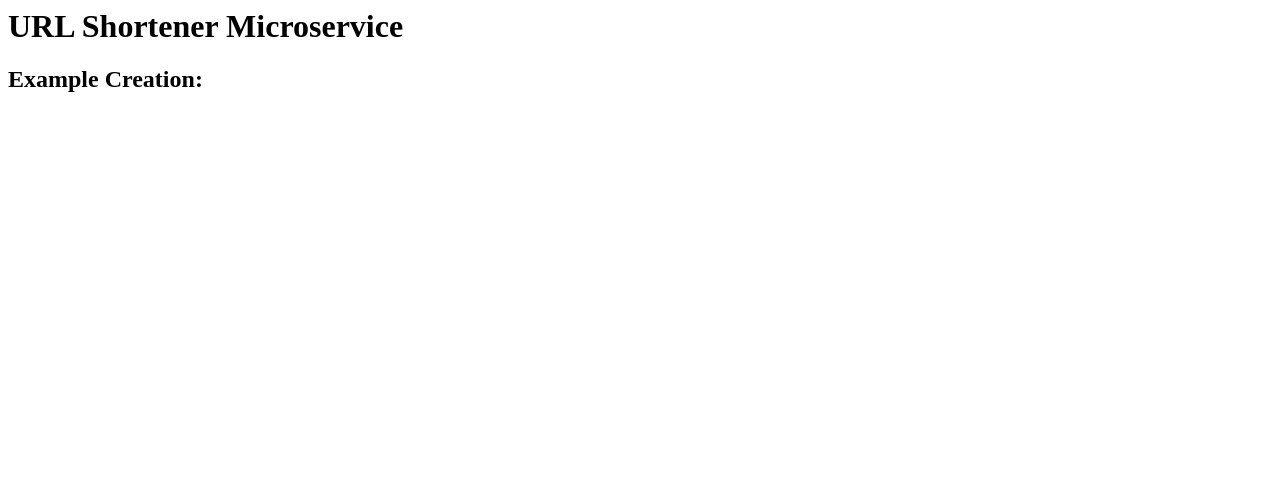
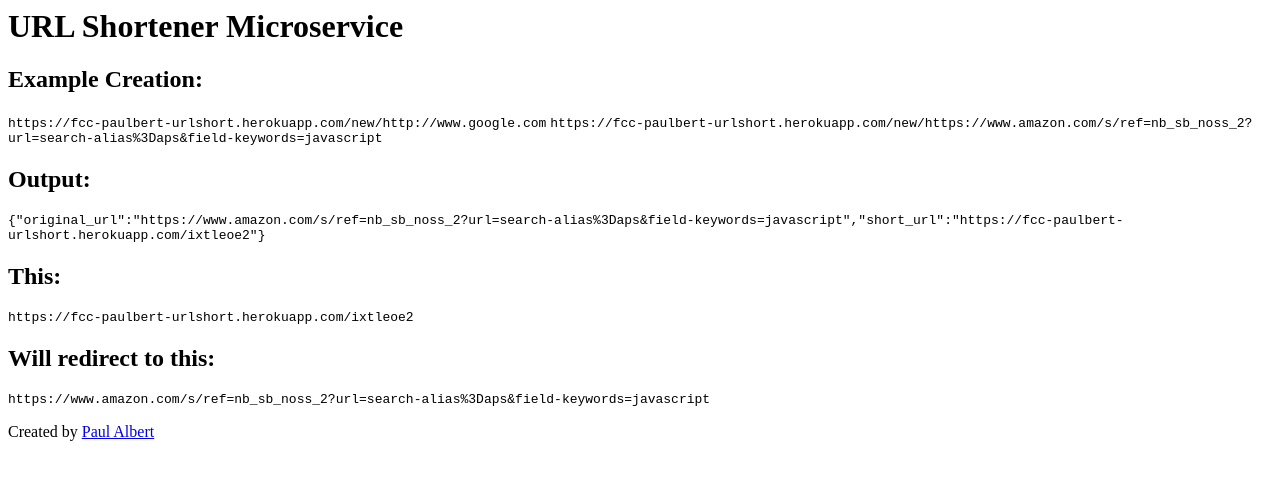
Before and after one commit to paulbert/freecodecamp-urlshort, a website: page views/index.html in a window 1280 px wide. Drawn offline with Linux system fonts and the light colour scheme.

Commit message:
Create mainpage view with instructions

```diff
--- a/views/index.html
+++ b/views/index.html
@@ -4,6 +4,14 @@
 	<body>
 		<h1>URL Shortener Microservice</h1>
 		<h2>Example Creation:</h2>
-		<code></code>
+		<code>https://fcc-paulbert-urlshort.herokuapp.com/new/http://www.google.com</code>
+		<code>https://fcc-paulbert-urlshort.herokuapp.com/new/https://www.amazon.com/s/ref=nb_sb_noss_2?url=search-alias%3Daps&field-keywords=javascript</code>
+		<h2>Output:</h2>
+		<code>{"original_url":"https://www.amazon.com/s/ref=nb_sb_noss_2?url=search-alias%3Daps&field-keywords=javascript","short_url":"https://fcc-paulbert-urlshort.herokuapp.com/ixtleoe2"}</code>
+		<h2>This:</h2>
+		<code>https://fcc-paulbert-urlshort.herokuapp.com/ixtleoe2</code>
+		<h2>Will redirect to this:</h2>
+		<code>https://www.amazon.com/s/ref=nb_sb_noss_2?url=search-alias%3Daps&field-keywords=javascript</code>
+		<footer><p>Created by <a href="http://www.github.com/paulbert" target="_blank">Paul Albert</a></p></footer>
 	</body>
 </html>
```
